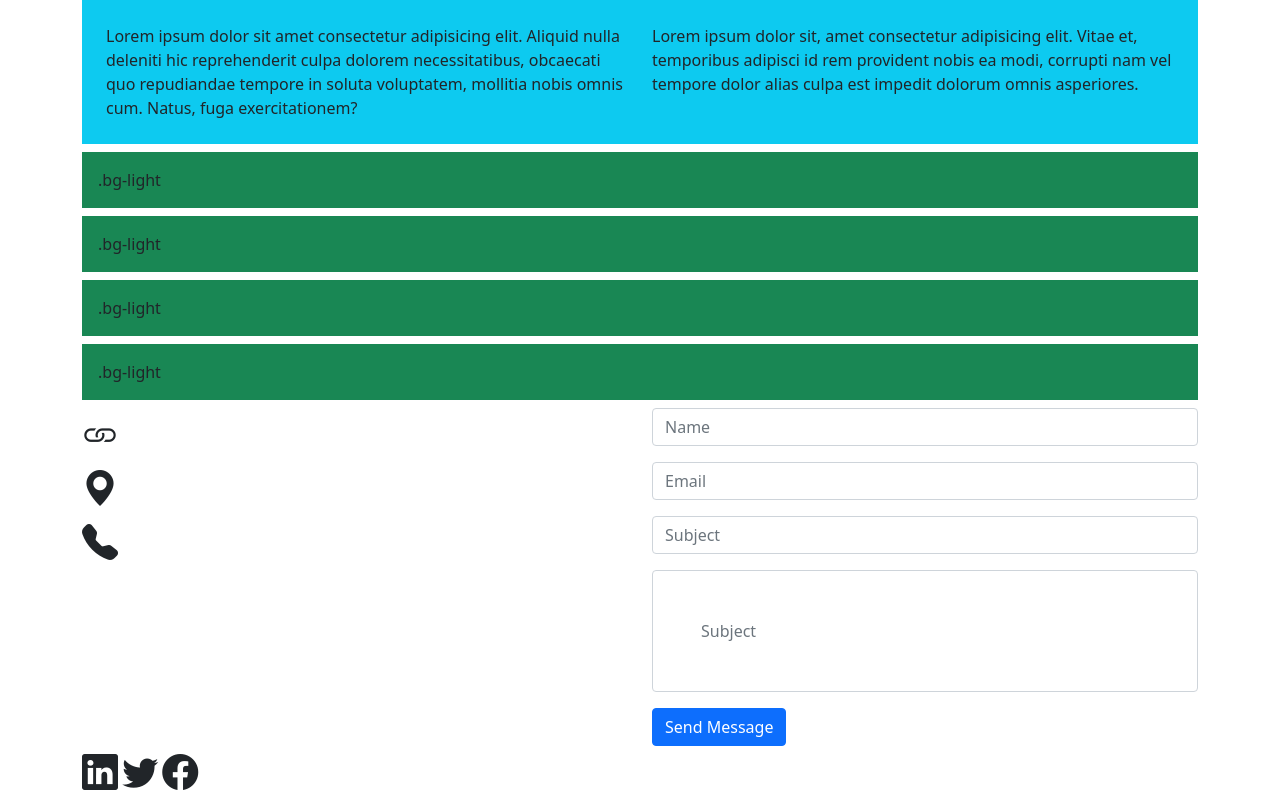
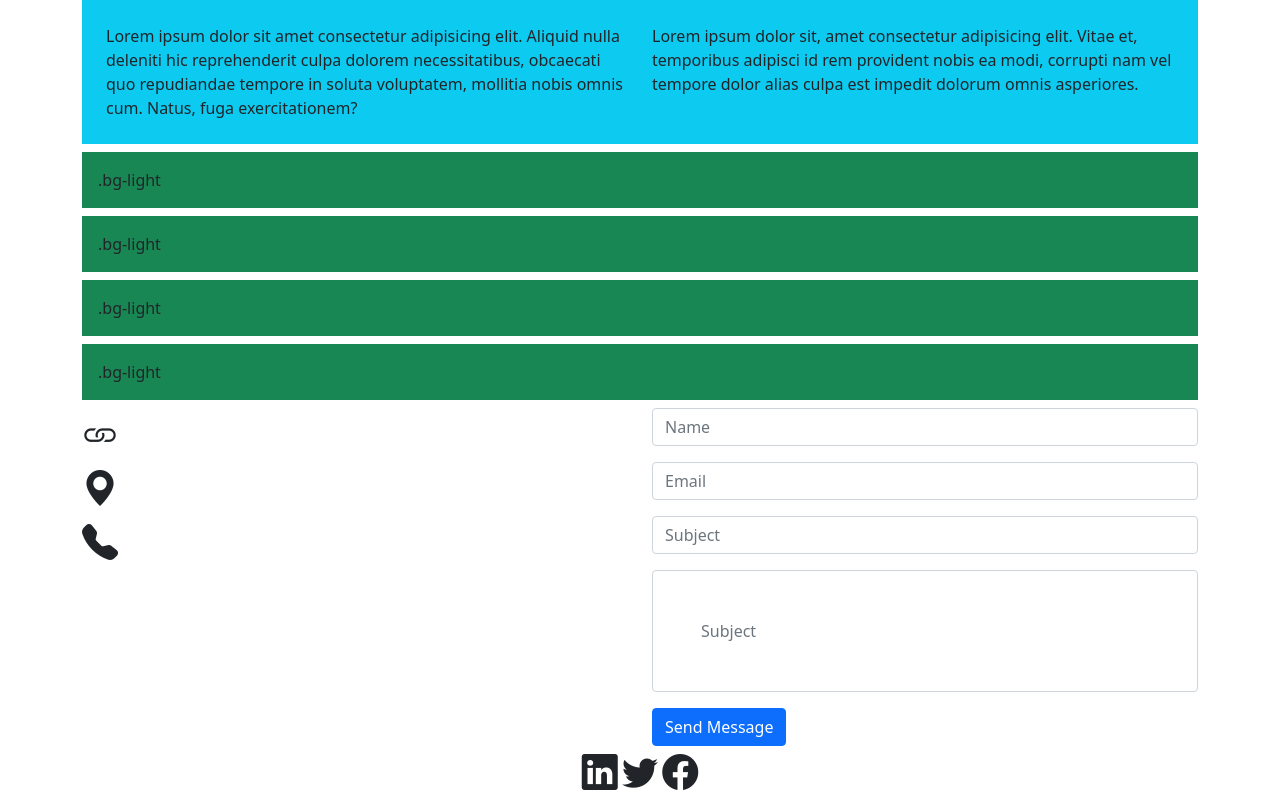
Before and after one commit to DSmabulage/Kasun, a plain HTML site: page index.html in a window 1280 px wide. Shown: the part 954-1754 px from the top of the page. Drawn offline with nearby package versions, Linux system fonts and the light colour scheme.

Commit message:
text align

```diff
--- a/index.html
+++ b/index.html
@@ -124,7 +124,7 @@
             </div>
         </div>
         <div class="row">
-            <div class="col">
+            <div class="col" style="text-align: center">
 
                 <i class="bi bi-linkedin" style="font-size:36px;"></i>
                 <i class="bi bi-twitter" style="font-size:36px;"></i>
```
